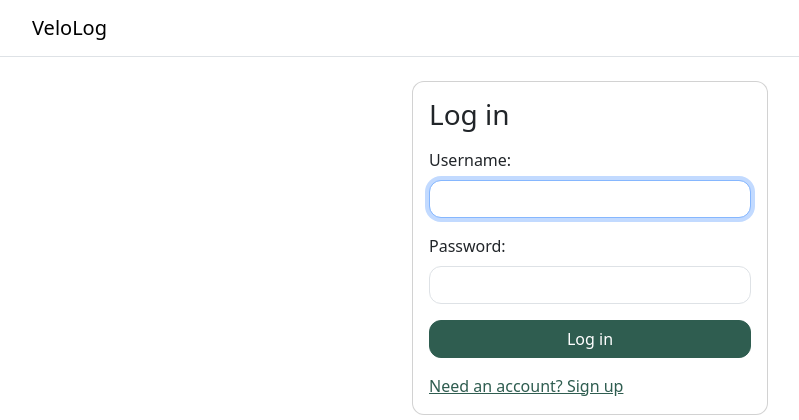
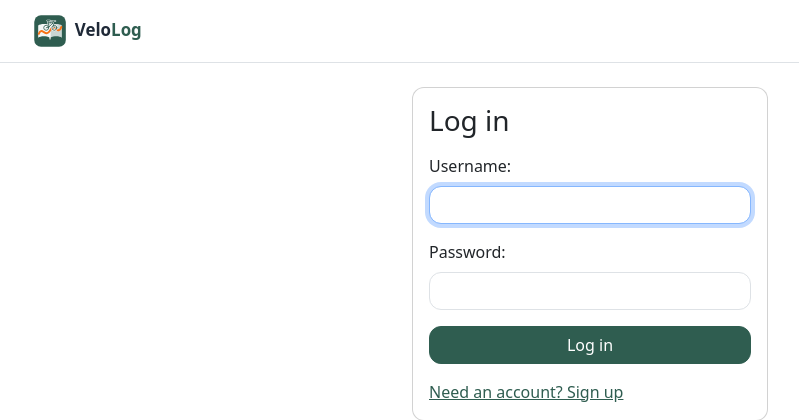
Before and after one commit to miloszj7/VeloLog, a Django app: page /accounts/login/ in a window 1280 px wide. Shown: the top 420 px of the page, without its empty margins (50-849 px from the left). Run offline with Django 5.2, Linux system fonts and the light colour scheme; parts of the project's set-up code (start-up, migrations or seed data) failed here and were passed over; some libraries are stand-ins or nearby versions.

Commit message:
feat(branding): add app icon/logo and wire favicon + navbar brand
Adds an SVG icon (journal + curved GPX route + schematic bike) and a
matching icon+wordmark logo, built from the existing green/orange
palette in design-system.md. Wires the icon as the site favicon and
swaps the navbar brand text for the logo.

```diff
--- a/templates/base.html
+++ b/templates/base.html
@@ -10,6 +10,7 @@
     {% endcomment %}
     <meta name="viewport" content="width=device-width, initial-scale=1">
     <title>{% block title %}VeloLog{% endblock %}</title>
+    <link rel="icon" type="image/svg+xml" href="{% static 'img/icon.svg' %}">
     <link rel="stylesheet" href="{% static 'vendor/bootstrap/bootstrap.min.css' %}">
     <link rel="stylesheet" href="{% static 'css/theme.css' %}">
     <link rel="stylesheet" href="{% static 'css/style.css' %}">
@@ -22,7 +23,9 @@
 <body>
     <nav class="navbar navbar-expand navbar-light bg-white border-bottom">
         <div class="container">
-            <a class="navbar-brand" href="{% url 'trips:list' %}">VeloLog</a>
+            <a class="navbar-brand" href="{% url 'trips:list' %}">
+                <img src="{% static 'img/logo.svg' %}" alt="VeloLog" height="36">
+            </a>
             {% if user.is_authenticated %}
                 <form method="post" action="{% url 'logout' %}" class="ms-auto">
                     {% csrf_token %}
```
Also changed, not shown: static/img/icon.svg (added), static/img/logo.svg (added).
